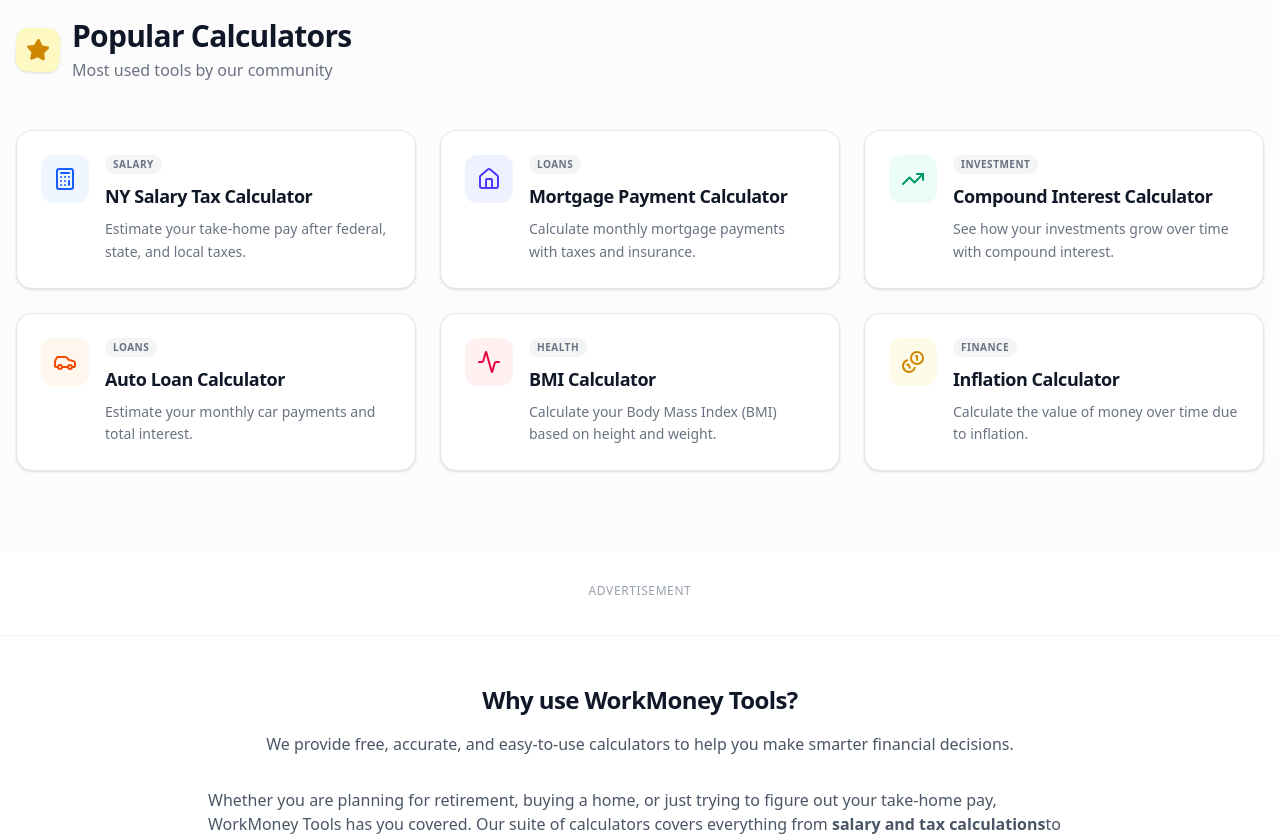
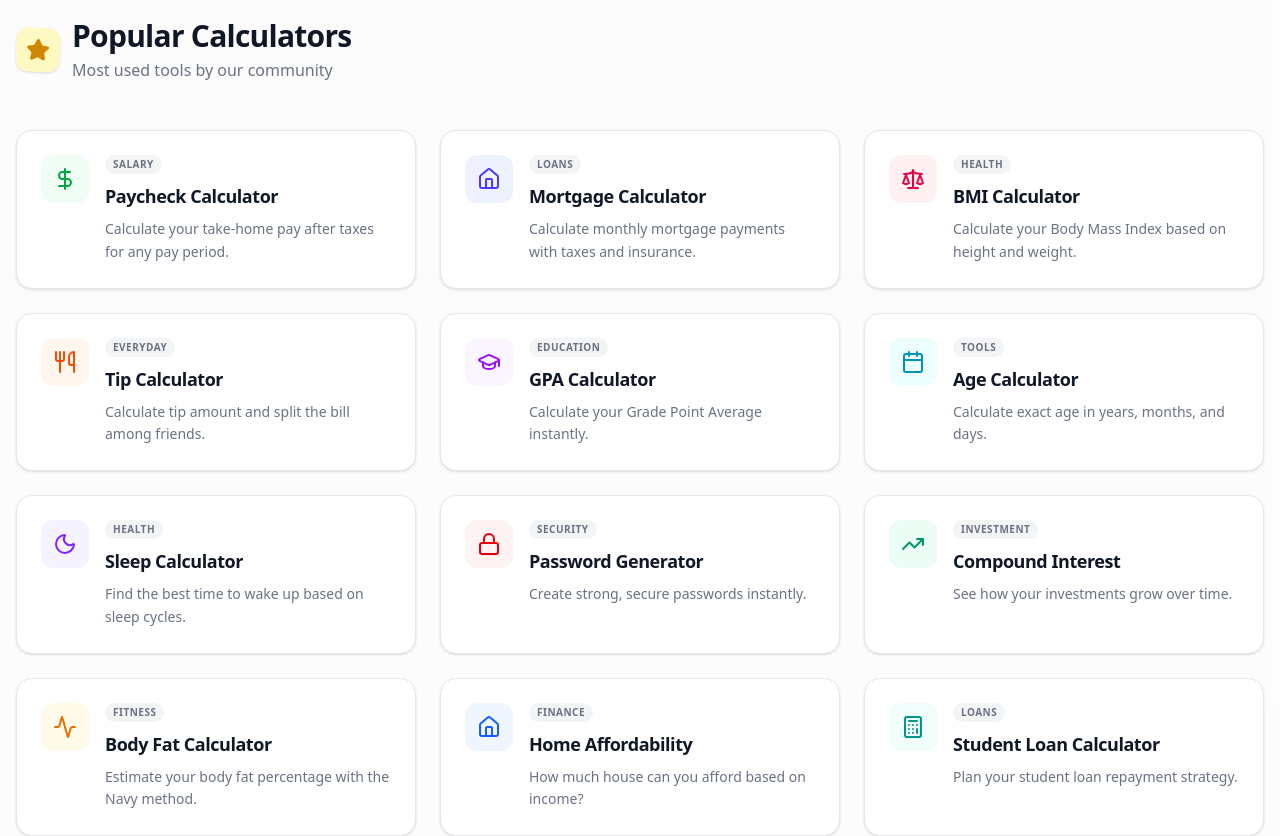
Before and after one commit to drck1982/calculator-website, a React (Vite) app: page / in a window 1280 px wide. Shown: the part 2340-3176 px from the top of the page. Built offline with nearby package versions, Linux system fonts and the light colour scheme.

Commit message:
feat: reorder calculators by search volume - highest traffic tools first

```diff
--- a/src/components/home/PopularTools.tsx
+++ b/src/components/home/PopularTools.tsx
@@ -1,18 +1,19 @@
 import React from 'react';
 import { Link } from 'react-router-dom';
-import { Star, Calculator, Home, TrendingUp, Car, Activity, Coins, ArrowRight } from 'lucide-react';
+import { Star, Calculator, Home, TrendingUp, Activity, Moon, Lock, Utensils, GraduationCap, ArrowRight, DollarSign, Scale, Calendar } from 'lucide-react';
 
+// Ordered by search volume (highest first)
 const popularTools = [
     {
-        name: 'NY Salary Tax Calculator',
-        description: 'Estimate your take-home pay after federal, state, and local taxes.',
+        name: 'Paycheck Calculator',
+        description: 'Calculate your take-home pay after taxes for any pay period.',
         category: 'Salary',
-        icon: Calculator,
-        color: 'text-blue-600 bg-blue-50',
-        link: '/tools/ny-salary-tax-calculator'
+        icon: DollarSign,
+        color: 'text-green-600 bg-green-50',
+        link: '/tools/paycheck-calculator'
     },
     {
-        name: 'Mortgage Payment Calculator',
+        name: 'Mortgage Calculator',
         description: 'Calculate monthly mortgage payments with taxes and insurance.',
         category: 'Loans',
         icon: Home,
@@ -20,36 +21,84 @@
         link: '/tools/mortgage-calculator'
     },
     {
-        name: 'Compound Interest Calculator',
-        description: 'See how your investments grow over time with compound interest.',
+        name: 'BMI Calculator',
+        description: 'Calculate your Body Mass Index based on height and weight.',
+        category: 'Health',
+        icon: Scale,
+        color: 'text-rose-600 bg-rose-50',
+        link: '/tools/bmi-calculator'
+    },
+    {
+        name: 'Tip Calculator',
+        description: 'Calculate tip amount and split the bill among friends.',
+        category: 'Everyday',
+        icon: Utensils,
+        color: 'text-orange-600 bg-orange-50',
+        link: '/tools/tip-calculator'
+    },
+    {
+        name: 'GPA Calculator',
+        description: 'Calculate your Grade Point Average instantly.',
+        category: 'Education',
+        icon: GraduationCap,
+        color: 'text-purple-600 bg-purple-50',
+        link: '/tools/gpa-calculator'
+    },
+    {
+        name: 'Age Calculator',
+        description: 'Calculate exact age in years, months, and days.',
+        category: 'Tools',
+        icon: Calendar,
+        color: 'text-cyan-600 bg-cyan-50',
+        link: '/tools/age-calculator'
+    },
+    {
+        name: 'Sleep Calculator',
+        description: 'Find the best time to wake up based on sleep cycles.',
+        category: 'Health',
+        icon: Moon,
+        color: 'text-violet-600 bg-violet-50',
+        link: '/tools/sleep-calculator'
+    },
+    {
+        name: 'Password Generator',
+        description: 'Create strong, secure passwords instantly.',
+        category: 'Security',
+        icon: Lock,
+        color: 'text-red-600 bg-red-50',
+        link: '/tools/password-generator'
+    },
+    {
+        name: 'Compound Interest',
+        description: 'See how your investments grow over time.',
         category: 'Investment',
         icon: TrendingUp,
         color: 'text-emerald-600 bg-emerald-50',
         link: '/tools/compound-interest-calculator'
     },
     {
-        name: 'Auto Loan Calculator',
-        description: 'Estimate your monthly car payments and total interest.',
-        category: 'Loans',
-        icon: Car,
-        color: 'text-orange-600 bg-orange-50',
-        link: '/tools/auto-loan-calculator'
+        name: 'Body Fat Calculator',
+        description: 'Estimate your body fat percentage with the Navy method.',
+        category: 'Fitness',
+        icon: Activity,
+        color: 'text-amber-600 bg-amber-50',
+        link: '/tools/body-fat-calculator'
     },
     {
-        name: 'BMI Calculator',
-        description: 'Calculate your Body Mass Index (BMI) based on height and weight.',
-        category: 'Health',
-        icon: Activity,
-        color: 'text-rose-600 bg-rose-50',
-        link: '/tools/bmi-calculator'
+        name: 'Home Affordability',
+        description: 'How much house can you afford based on income?',
+        category: 'Finance',
+        icon: Home,
+        color: 'text-blue-600 bg-blue-50',
+        link: '/tools/home-affordability'
     },
     {
-        name: 'Inflation Calculator',
-        description: 'Calculate the value of money over time due to inflation.',
-        category: 'Finance',
-        icon: Coins,
-        color: 'text-yellow-600 bg-yellow-50',
-        link: '/tools/inflation-calculator'
+        name: 'Student Loan Calculator',
+        description: 'Plan your student loan repayment strategy.',
+        category: 'Loans',
+        icon: Calculator,
+        color: 'text-teal-600 bg-teal-50',
+        link: '/tools/student-loan-calculator'
     }
 ];
 
--- a/src/data/tools.ts
+++ b/src/data/tools.ts
@@ -17,11 +17,11 @@
         title: 'Salary & Tax Calculators',
         description: 'Calculate your take-home pay, income tax, and more. Our salary tools help you understand your paycheck and plan your finances better.',
         tools: [
+            { id: 'paycheck-calculator', name: 'Paycheck Calculator', description: 'Calculate your net pay for any pay period.', link: '/tools/paycheck-calculator', tags: ['Salary', 'Paycheck'] },
+            { id: 'federal-tax-calculator', name: 'Federal Income Tax Calculator', description: 'Estimate your federal tax liability.', link: '/tools/federal-tax-calculator', tags: ['Tax'] },
+            { id: 'bonus-tax-calculator', name: 'Bonus Tax Calculator', description: 'Calculate taxes on your bonus.', link: '/tools/bonus-tax-calculator', tags: ['Tax'] },
+            { id: 'hourly-to-salary', name: 'Hourly to Salary Converter', description: 'Convert hourly wage to annual salary.', link: '/tools/hourly-to-salary', tags: ['Salary'] },
             { id: 'ny-salary-tax-calculator', name: 'New York Salary Tax Calculator', description: 'Estimate your take-home pay in NY.', link: '/tools/ny-salary-tax-calculator', tags: ['Salary', 'Tax'] },
-            { id: 'paycheck-calculator', name: 'Paycheck Calculator', description: 'Calculate your net pay for any pay period.', link: '/tools/paycheck-calculator', tags: ['Salary', 'Paycheck'] },
-            { id: 'hourly-to-salary', name: 'Hourly to Salary Converter', description: 'Convert hourly wage to annual salary.', link: '/tools/hourly-to-salary', tags: ['Salary'] },
-            { id: 'bonus-tax-calculator', name: 'Bonus Tax Calculator', description: 'Calculate taxes on your bonus.', link: '/tools/bonus-tax-calculator', tags: ['Tax'] },
-            { id: 'federal-tax-calculator', name: 'Federal Income Tax Calculator', description: 'Estimate your federal tax liability.', link: '/tools/federal-tax-calculator', tags: ['Tax'] },
         ]
     },
     'finance': {
@@ -30,16 +30,16 @@
         tools: [
             { id: 'home-affordability', name: 'Home Affordability Calculator', description: 'How much house can you afford?', link: '/tools/home-affordability', tags: ['Mortgage', 'Real Estate'] },
             { id: 'net-worth-calculator', name: 'Net Worth Calculator', description: 'Calculate your total net worth.', link: '/tools/net-worth-calculator', tags: ['Finance', 'Wealth'] },
+            { id: 'rent-vs-buy-calculator', name: 'Rent vs. Buy Calculator', description: 'Decide whether to rent or buy a home.', link: '/tools/rent-vs-buy-calculator', tags: ['Real Estate'] },
+            { id: 'savings-goal-calculator', name: 'Savings Goal Calculator', description: 'Plan your savings to reach a goal.', link: '/tools/savings-goal-calculator', tags: ['Savings'] },
             { id: 'emergency-fund-calculator', name: 'Emergency Fund Calculator', description: 'How much emergency savings do you need?', link: '/tools/emergency-fund-calculator', tags: ['Savings', 'Planning'] },
-            { id: 'savings-goal-calculator', name: 'Savings Goal Calculator', description: 'Plan your savings to reach a goal.', link: '/tools/savings-goal-calculator', tags: ['Savings'] },
+            { id: 'roi-calculator', name: 'ROI Calculator', description: 'Calculate Return on Investment.', link: '/tools/roi-calculator', tags: ['Business'] },
+            { id: 'down-payment-calculator', name: 'Down Payment Calculator', description: 'Calculate down payment percentage and amount.', link: '/tools/down-payment-calculator', tags: ['Mortgage'] },
             { id: 'simple-interest-calculator', name: 'Simple Interest Calculator', description: 'Calculate simple interest on loans or savings.', link: '/tools/simple-interest-calculator', tags: ['Finance'] },
             { id: 'apy-calculator', name: 'APY Calculator', description: 'Calculate Annual Percentage Yield.', link: '/tools/apy-calculator', tags: ['Interest'] },
-            { id: 'roi-calculator', name: 'ROI Calculator', description: 'Calculate Return on Investment.', link: '/tools/roi-calculator', tags: ['Business'] },
+            { id: 'margin-calculator', name: 'Margin Calculator', description: 'Calculate profit margin and markup.', link: '/tools/margin-calculator', tags: ['Business'] },
             { id: 'break-even-calculator', name: 'Break-Even Point Calculator', description: 'Find when your business becomes profitable.', link: '/tools/break-even-calculator', tags: ['Business'] },
-            { id: 'margin-calculator', name: 'Margin Calculator', description: 'Calculate profit margin and markup.', link: '/tools/margin-calculator', tags: ['Business'] },
             { id: 'vat-calculator', name: 'VAT Calculator', description: 'Calculate Value Added Tax.', link: '/tools/vat-calculator', tags: ['Tax'] },
-            { id: 'down-payment-calculator', name: 'Down Payment Calculator', description: 'Calculate down payment percentage and amount.', link: '/tools/down-payment-calculator', tags: ['Mortgage'] },
-            { id: 'rent-vs-buy-calculator', name: 'Rent vs. Buy Calculator', description: 'Decide whether to rent or buy a home.', link: '/tools/rent-vs-buy-calculator', tags: ['Real Estate'] },
         ]
     },
     'loans-debt': {
@@ -47,12 +47,12 @@
         description: 'Plan your loan payments and debt payoff strategies. Use our tools to compare loan options and save on interest.',
         tools: [
             { id: 'mortgage-calculator', name: 'Mortgage Calculator', description: 'Calculate monthly mortgage payments.', link: '/tools/mortgage-calculator', tags: ['Mortgage'] },
+            { id: 'student-loan-calculator', name: 'Student Loan Calculator', description: 'Plan your student loan repayment.', link: '/tools/student-loan-calculator', tags: ['Student', 'Loan'] },
             { id: 'auto-loan-calculator', name: 'Auto Loan Calculator', description: 'Estimate car loan payments.', link: '/tools/auto-loan-calculator', tags: ['Auto'] },
+            { id: 'credit-card-payoff', name: 'Credit Card Payoff Calculator', description: 'Calculate how long to pay off credit card debt.', link: '/tools/credit-card-payoff', tags: ['Credit Card', 'Debt'] },
+            { id: 'debt-payoff-calculator', name: 'Debt Payoff Calculator', description: 'Calculate time to pay off debt with snowball or avalanche method.', link: '/tools/debt-payoff-calculator', tags: ['Debt'] },
+            { id: 'refinance-calculator', name: 'Refinance Calculator', description: 'Is refinancing worth it for you?', link: '/tools/refinance-calculator', tags: ['Mortgage', 'Refinance'] },
             { id: 'lease-vs-buy-car', name: 'Lease vs Buy Car Calculator', description: 'Should you lease or buy your next car?', link: '/tools/lease-vs-buy-car', tags: ['Auto', 'Lease'] },
-            { id: 'student-loan-calculator', name: 'Student Loan Calculator', description: 'Plan your student loan repayment.', link: '/tools/student-loan-calculator', tags: ['Student', 'Loan'] },
-            { id: 'debt-payoff-calculator', name: 'Debt Payoff Calculator', description: 'Calculate time to pay off debt with snowball or avalanche method.', link: '/tools/debt-payoff-calculator', tags: ['Debt'] },
-            { id: 'credit-card-payoff', name: 'Credit Card Payoff Calculator', description: 'Calculate how long to pay off credit card debt.', link: '/tools/credit-card-payoff', tags: ['Credit Card', 'Debt'] },
-            { id: 'refinance-calculator', name: 'Refinance Calculator', description: 'Is refinancing worth it for you?', link: '/tools/refinance-calculator', tags: ['Mortgage', 'Refinance'] },
             { id: 'amortization-calculator', name: 'Amortization Calculator', description: 'View your loan amortization schedule.', link: '/tools/amortization-calculator', tags: ['Loan'] },
         ]
     },
@@ -70,14 +70,14 @@
         description: 'Monitor your health and fitness goals.',
         tools: [
             { id: 'bmi-calculator', name: 'BMI Calculator', description: 'Calculate Body Mass Index.', link: '/tools/bmi-calculator', tags: ['Health'] },
+            { id: 'age-calculator', name: 'Age Calculator', description: 'Calculate exact age in years, months, and days.', link: '/tools/age-calculator', tags: ['Health', 'Date'] },
+            { id: 'calorie-calculator', name: 'Calorie Calculator', description: 'Estimate daily calorie needs.', link: '/tools/calorie-calculator', tags: ['Fitness'] },
             { id: 'body-fat-calculator', name: 'Body Fat Calculator', description: 'Estimate your body fat percentage.', link: '/tools/body-fat-calculator', tags: ['Health', 'Fitness'] },
+            { id: 'sleep-calculator', name: 'Sleep Calculator', description: 'Find the best time to wake up or go to bed.', link: '/tools/sleep-calculator', tags: ['Health', 'Sleep'] },
+            { id: 'pregnancy-calculator', name: 'Pregnancy Calculator', description: 'Estimate your due date.', link: '/tools/pregnancy-calculator', tags: ['Health'] },
             { id: 'ideal-weight-calculator', name: 'Ideal Weight Calculator', description: 'Calculate your ideal body weight.', link: '/tools/ideal-weight-calculator', tags: ['Health'] },
-            { id: 'sleep-calculator', name: 'Sleep Calculator', description: 'Find the best time to wake up or go to bed.', link: '/tools/sleep-calculator', tags: ['Health', 'Sleep'] },
+            { id: 'tdee-calculator', name: 'TDEE Calculator', description: 'Total Daily Energy Expenditure estimator.', link: '/tools/tdee-calculator', tags: ['Fitness'] },
             { id: 'water-intake-calculator', name: 'Water Intake Calculator', description: 'How much water should you drink daily?', link: '/tools/water-intake-calculator', tags: ['Health', 'Hydration'] },
-            { id: 'calorie-calculator', name: 'Calorie Calculator', description: 'Estimate daily calorie needs.', link: '/tools/calorie-calculator', tags: ['Fitness'] },
-            { id: 'pregnancy-calculator', name: 'Pregnancy Calculator', description: 'Estimate your due date.', link: '/tools/pregnancy-calculator', tags: ['Health'] },
-            { id: 'age-calculator', name: 'Age Calculator', description: 'Calculate exact age in years, months, and days.', link: '/tools/age-calculator', tags: ['Health', 'Date'] },
-            { id: 'tdee-calculator', name: 'TDEE Calculator', description: 'Total Daily Energy Expenditure estimator.', link: '/tools/tdee-calculator', tags: ['Fitness'] },
             { id: 'macro-calculator', name: 'Macro Calculator', description: 'Calculate optimal macronutrient split.', link: '/tools/macro-calculator', tags: ['Diet'] },
             { id: 'one-rep-max-calculator', name: 'One Rep Max Calculator', description: 'Estimate your 1RM for lifting.', link: '/tools/one-rep-max-calculator', tags: ['Fitness'] },
             { id: 'bac-calculator', name: 'BAC Calculator', description: 'Estimate Blood Alcohol Content.', link: '/tools/bac-calculator', tags: ['Health'] },
@@ -173,19 +173,19 @@
         ]
     },
     'other': {
-        title: 'Other Tools',
-        description: 'Miscellaneous tools for various needs.',
+        title: 'Popular Tools',
+        description: 'Most-used everyday calculators and generators.',
         tools: [
-            { id: 'random-number', name: 'Random Number Generator', description: 'Generate random numbers within a range.', link: '/tools/random-number', tags: ['Tools'] },
+            { id: 'tip-calculator', name: 'Tip Calculator', description: 'Calculate tip and split the bill.', link: '/tools/tip-calculator', tags: ['Money', 'Tools'] },
+            { id: 'gpa-calculator', name: 'GPA Calculator', description: 'Calculate your Grade Point Average.', link: '/tools/gpa-calculator', tags: ['Education', 'School'] },
             { id: 'password-generator', name: 'Password Generator', description: 'Create strong, secure passwords.', link: '/tools/password-generator', tags: ['Security', 'Tools'] },
+            { id: 'grade-calculator', name: 'Grade Calculator', description: 'Calculate final grade and what you need to pass.', link: '/tools/grade-calculator', tags: ['Education', 'School'] },
+            { id: 'date-calculator', name: 'Date Calculator', description: 'Calculate days between dates or add/subtract days.', link: '/tools/date-calculator', tags: ['Date', 'Tools'] },
+            { id: 'time-zone-converter', name: 'Time Zone Converter', description: 'Convert time between time zones.', link: '/tools/time-zone-converter', tags: ['Time', 'Tools'] },
             { id: 'qr-code-generator', name: 'QR Code Generator', description: 'Generate QR codes for URLs, text, and more.', link: '/tools/qr-code-generator', tags: ['Tools'] },
             { id: 'word-counter', name: 'Word Counter', description: 'Count words, characters, and sentences.', link: '/tools/word-counter', tags: ['Writing', 'Tools'] },
-            { id: 'gpa-calculator', name: 'GPA Calculator', description: 'Calculate your Grade Point Average.', link: '/tools/gpa-calculator', tags: ['Education', 'School'] },
-            { id: 'tip-calculator', name: 'Tip Calculator', description: 'Calculate tip and split the bill.', link: '/tools/tip-calculator', tags: ['Money', 'Tools'] },
-            { id: 'date-calculator', name: 'Date Calculator', description: 'Calculate days between dates or add/subtract days.', link: '/tools/date-calculator', tags: ['Date', 'Tools'] },
-            { id: 'time-zone-converter', name: 'Time Zone Converter', description: 'Convert time between time zones.', link: '/tools/time-zone-converter', tags: ['Time', 'Tools'] },
             { id: 'unit-price-calculator', name: 'Unit Price Calculator', description: 'Compare prices per unit to find the best deal.', link: '/tools/unit-price-calculator', tags: ['Shopping', 'Money'] },
-            { id: 'grade-calculator', name: 'Grade Calculator', description: 'Calculate final grade and what you need to pass.', link: '/tools/grade-calculator', tags: ['Education', 'School'] },
+            { id: 'random-number', name: 'Random Number Generator', description: 'Generate random numbers within a range.', link: '/tools/random-number', tags: ['Tools'] },
         ]
     }
 };
```
